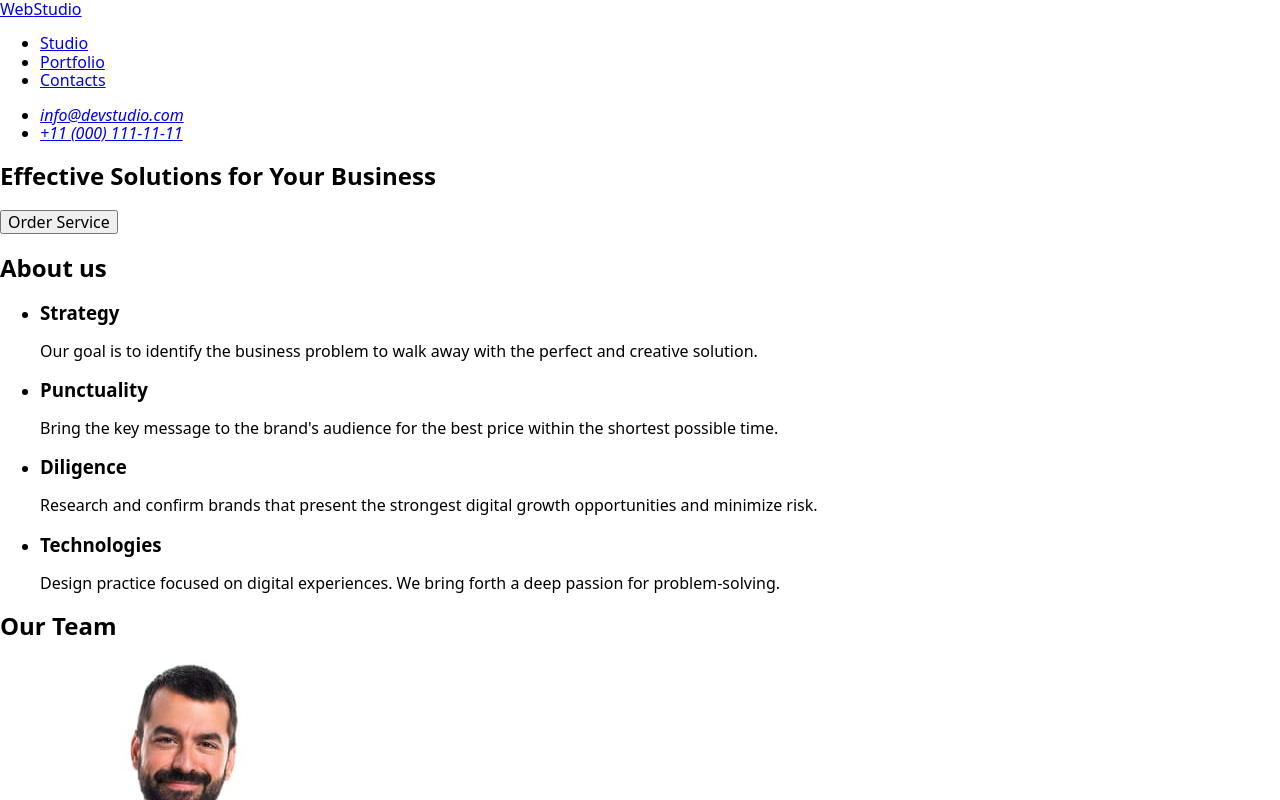
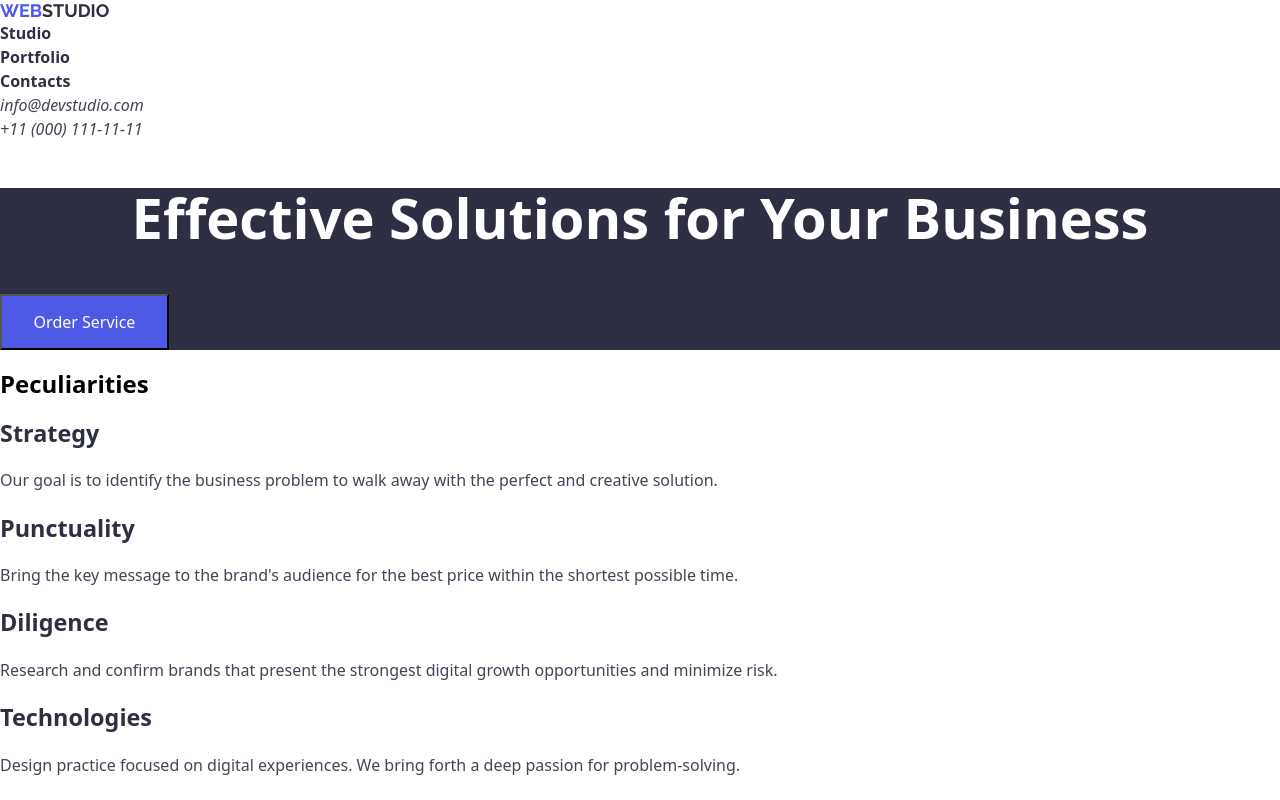
Before and after one commit to emrey1git/goit-markup-hw-02, a plain HTML site: page index.html in a window 1280 px wide. Shown: the top 800 px of the page. Drawn offline with nearby package versions, Linux system fonts and the light colour scheme.

Commit message:
hw2-bitti

```diff
--- a/css/styles.css
+++ b/css/styles.css
@@ -1,4 +1,174 @@
 body {
-    color: #FFFFFF;
-    font-family: "Roboto", sans-serif;
+    background-color: white;
+    font-family: "Roboto";
+
+
 }
+
+
+.header-logo {
+    font-size: 18px;
+    font-family: "Raleway", sans-serif;
+    color: #4D5AE5;
+    text-decoration: none;
+    font-weight: bold;
+    text-transform: uppercase;
+    line-height: 1.17em;
+    letter-spacing: 3%;
+}
+.header-logo-studio {
+    color: #2E2F42;
+}
+.navigation a {
+    text-decoration: none;
+    color: #2E2F42;
+    font-size: 16px;
+    width: 48px;
+    font-weight: 500px;
+    line-height: 1.5em;
+    letter-spacing: 2%;
+    font-weight: bold;
+
+}
+.navigation :hover {
+
+    color: #404BBF;
+}
+.web-studio-1 ul {
+    list-style-type: none;
+    padding: 0;
+    margin: 0;
+}
+
+.iletisim a {
+    text-decoration: none;
+    color: #434455;
+    font-weight: 400px;
+    width: 153px;
+    font-size: 16px;
+    line-height: 1.5em;
+    letter-spacing: 2%;
+
+
+}
+.iletisim :hover {
+    color: #404BBF;
+}
+address ul {
+list-style-type: none;
+padding: 0;
+margin: 0;
+}
+.main-navbar1 {
+    background-color: #2E2F42;
+
+}
+.main-navbar1 h1 {
+ text-align: center;
+ color: white;
+ font-size: 56px;
+ line-height: 1.071em;
+ letter-spacing: 2%;
+}
+
+.button {
+    color: white;
+    background-color: #4D5AE5;
+    width: 169px;
+    height: 56px;
+    font-size: 16px;
+    line-height: 1.5em;
+    letter-spacing: 4%;
+    cursor: pointer;
+}
+
+.button :hover {
+    background-color: #404BBF;
+}
+
+.main-navbar2 ul{
+    font-size: 20px;
+    font-weight: 500px;
+    line-height: 1.2em;
+    letter-spacing: 2%;
+    color: #2E2F42;
+    text-decoration: none;
+    list-style-type: none;
+    padding: 0;
+    margin: 0;
+}
+.main-navbar2 ul p {
+    font-size: 16px;
+    font-weight: 400px;
+    line-height: 1.5em;
+    letter-spacing: 2%;
+    color: #434455;
+    text-decoration: none;
+    list-style-type: none;
+    padding: 0;
+    margin: 0;
+}
+.main-navbar3 {
+    background-color: #F4F4FD;
+}
+.main-navbar3 h2 {
+    text-align: center;
+    font-size: 36px;
+    line-height: 1.2em;
+    letter-spacing: 2%;
+    font-weight: 700;
+    color: #2E2F42;
+}
+.main-navbar3 ul  {
+    list-style-type: none;
+    text-align: left;
+    margin: 0;
+    padding: 0;
+
+}
+
+.main-navbar-4 h2 {
+    text-align: center;
+    font-size: 36px;
+    line-height: 1.2em;
+    letter-spacing: 2%;
+    font-weight: 700;
+    color: #2E2F42;
+}
+
+.main-navbar-4 ul {
+    list-style-type: none;
+    text-align: left;
+    margin: 0;
+    padding: 0;
+
+}
+
+.contacts {
+    background-color: #2E2F42;
+
+}
+.contacts a {
+    color: #F4F4FD;
+    font-family: "Raleway",sans-serif;
+    font-size: 18px;
+    font-weight: 700;
+    line-height: 1.2em;
+    letter-spacing: 3%;
+    text-align: left;
+    text-decoration: none;
+    text-transform: uppercase;
+
+}
+.footer-logo-web{
+    color: #4D5AE5;
+}
+
+.contacts p {
+    font-size: 16px;
+    line-height: 1.5em;
+    font-weight: 400;
+    letter-spacing: 2%;
+    text-align: left;
+    color: #F4F4FD;
+}
--- a/index.html
+++ b/index.html
@@ -4,6 +4,8 @@
     <meta charset="UTF-8" />
     <meta name="viewport" content="width=device-width, initial-scale=1.0" />
     <title>Document</title>
+    <link rel="stylesheet" href="./CSS/styles.css" />
+
     <link
       rel="stylesheet"
       href="https://cdnjs.cloudflare.com/ajax/libs/modern-normalize/3.0.1/modern-normalize.min.css"
@@ -27,11 +29,11 @@
   <body>
     <header>
       <nav class="web-studio-1">
-        <a href="./index.html"
+        <a class="header-logo" href="./index.html"
           ><span class="header-logo-web">Web</span
           ><span class="header-logo-studio">Studio</span></a
         >
-        <ul>
+        <ul class="navigation">
           <li><a href="#main-navbar2">Studio</a></li>
           <li><a href="#main-navbar3">Portfolio</a></li>
           <li><a href="#contacts">Contacts</a></li>
@@ -39,7 +41,7 @@
       </nav>
 
       <address>
-        <ul>
+        <ul class="iletisim">
           <li><a href="mailto:info@devstudio.com">info@devstudio.com</a></li>
           <li><a href="tel:+110001111111">+11 (000) 111-11-11</a></li>
         </ul>
@@ -48,11 +50,11 @@
     <main>
       <section class="main-navbar1">
         <h1>Effective Solutions for Your Business</h1>
-        <button type="button">Order Service</button>
+        <button type="button" class="button">Order Service</button>
       </section>
 
       <section class="main-navbar2">
-        <h2>About us</h2>
+        <h2>Peculiarities</h2>
         <ul>
           <li>
             <h3>Strategy</h3>
@@ -94,6 +96,7 @@
               src="./images/img1.jpg"
               alt="Mark Guerrero-Product Designer"
               width="264"
+              height="280"
             />
             <h3>Mark Guerrero</h3>
             <p>Product Designer</p>
@@ -103,6 +106,7 @@
               src="./images/img2.jpg"
               alt="Tom Ford-Frontend Developer"
               width="264"
+              height="280"
             />
             <h3>Tom Ford</h3>
             <p>Frontend Developer</p>
@@ -112,6 +116,7 @@
               src="./images/img3.jpg"
               alt="Camila Garcia-Marketing"
               width="264"
+              height="280"
             />
             <h3>Camila Garcia</h3>
             <p>Marketing</p>
@@ -121,6 +126,7 @@
               src="./images/img4.jpg"
               alt="Daniel Wilson-UI Designer"
               width="264"
+              height="280"
             />
             <h3>Daniel Wilson</h3>
             <p>UI Designer</p>
```
